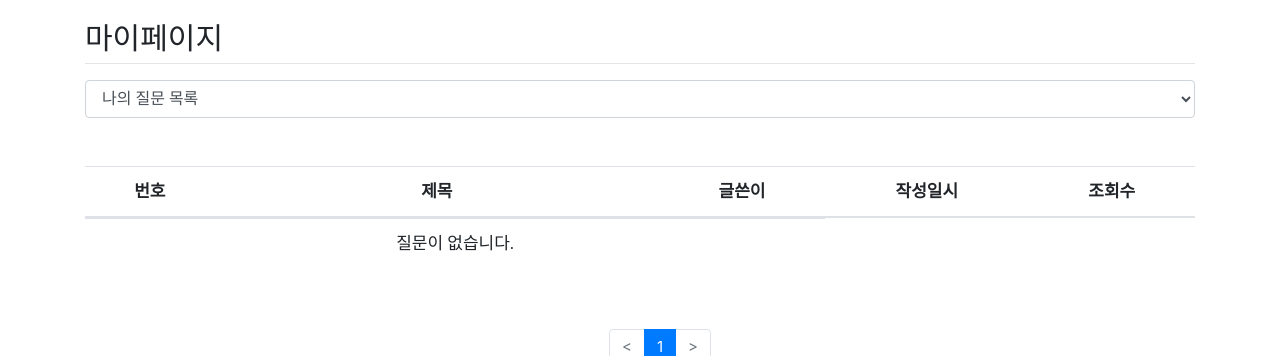
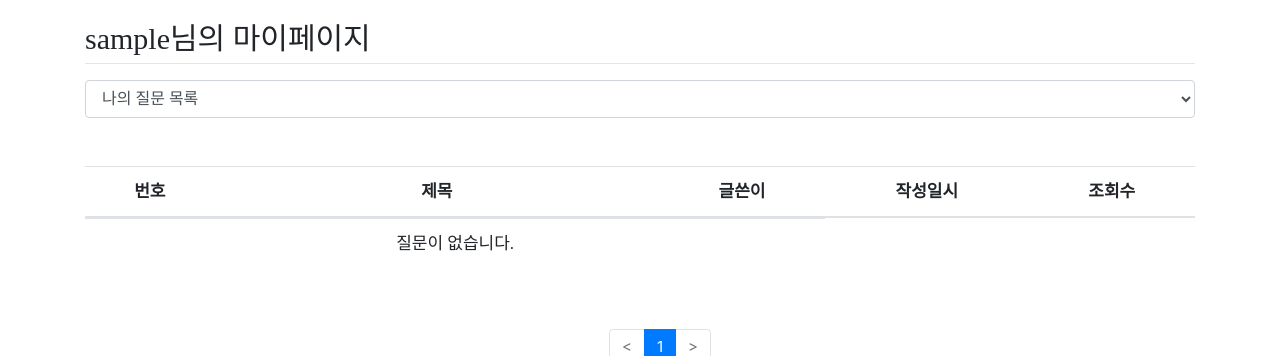
Before and after one commit to ColossusKG/mapproject, a Django app: page /mypage/ in a window 1280 px wide. Shown: the part 210-566 px from the top of the page. Run offline with Django 3.2, Linux system fonts and the light colour scheme; the visitor is signed in with stand-in values (Sample User, id 1); data comes from the database, SQL or seed files in the repository; data that the repository does not hold is empty; some libraries are stand-ins or nearby versions; some web fonts are replaced.

Commit message:
로그인시 회원정보표시

```diff
--- a/templates/maps/main.html
+++ b/templates/maps/main.html
@@ -37,6 +37,8 @@
                 {%if not user.is_authenticated %}
                 <a class="btn btn-light" href="{% url 'common:login' %}?next={{request.path}}">로그인</a>&nbsp;&nbsp;&nbsp;&nbsp;
                 <a class="btn btn-light" href="{% url 'common:signup' %}?next={{request.path}}">회원가입</a>
+                {% else %}
+                <div style="font-size:20px;">{{request.user}}님 환영합니다!</div>
                 {% endif %}
             </div>
         </div>
--- a/templates/mypage/mypage.html
+++ b/templates/mypage/mypage.html
@@ -2,8 +2,8 @@
 {% load static %}
 {% load pybo_filter %}
 {% block content %}
-<div class="container my-3">
-    <div style="font-family:SBAggroB; font-size:30px;">마이페이지</div>
+<div class="container  my-3">
+        <div style="font-family:SBAggroB; font-size:30px;">{{ request.user }}님의 마이페이지</div>
         <hr style="margin-top: 0.1rem;">
         <select class="form-control so">
             <option class ="mypage" value="question_list" {% if so == 'question_list' %}selected{% endif %}>나의 질문 목록</option>
@@ -11,9 +11,6 @@
             <option class ="mypage" value="comment_list"{% if so == 'comment_list' %} selected {% endif %}>나의 후기 목록</option>
         </select>
         <br><br>
-
-
-
         {% if so == 'mark_list' %}
         <table class="table question_table">
             <thead>
@@ -146,7 +143,6 @@
         {% endif %}
 
 
-
         {% if so == 'question_list' %}
         <table class="table question_table">
             <thead>
```
Lines whose indentation alone changed are shown as unchanged.
